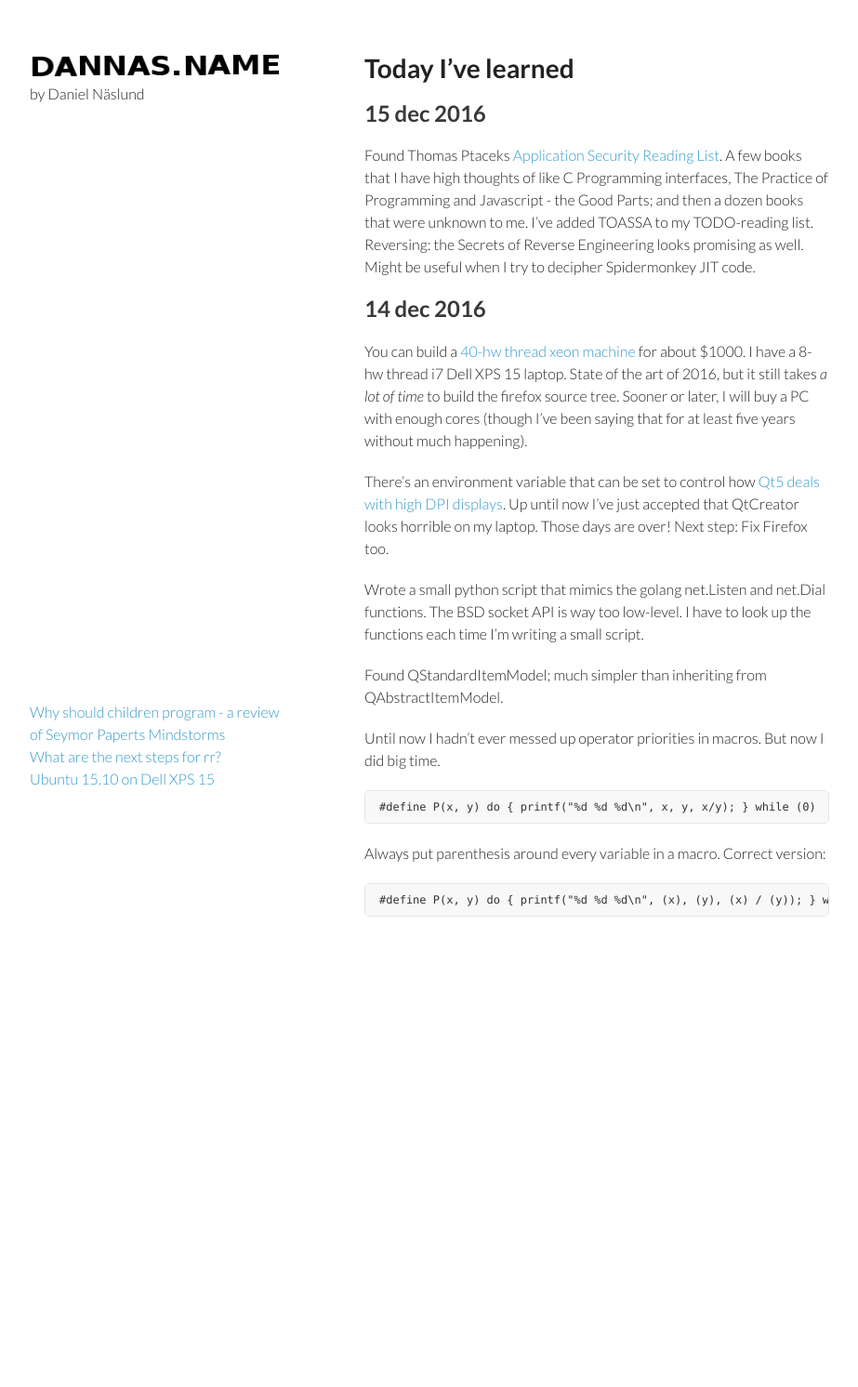
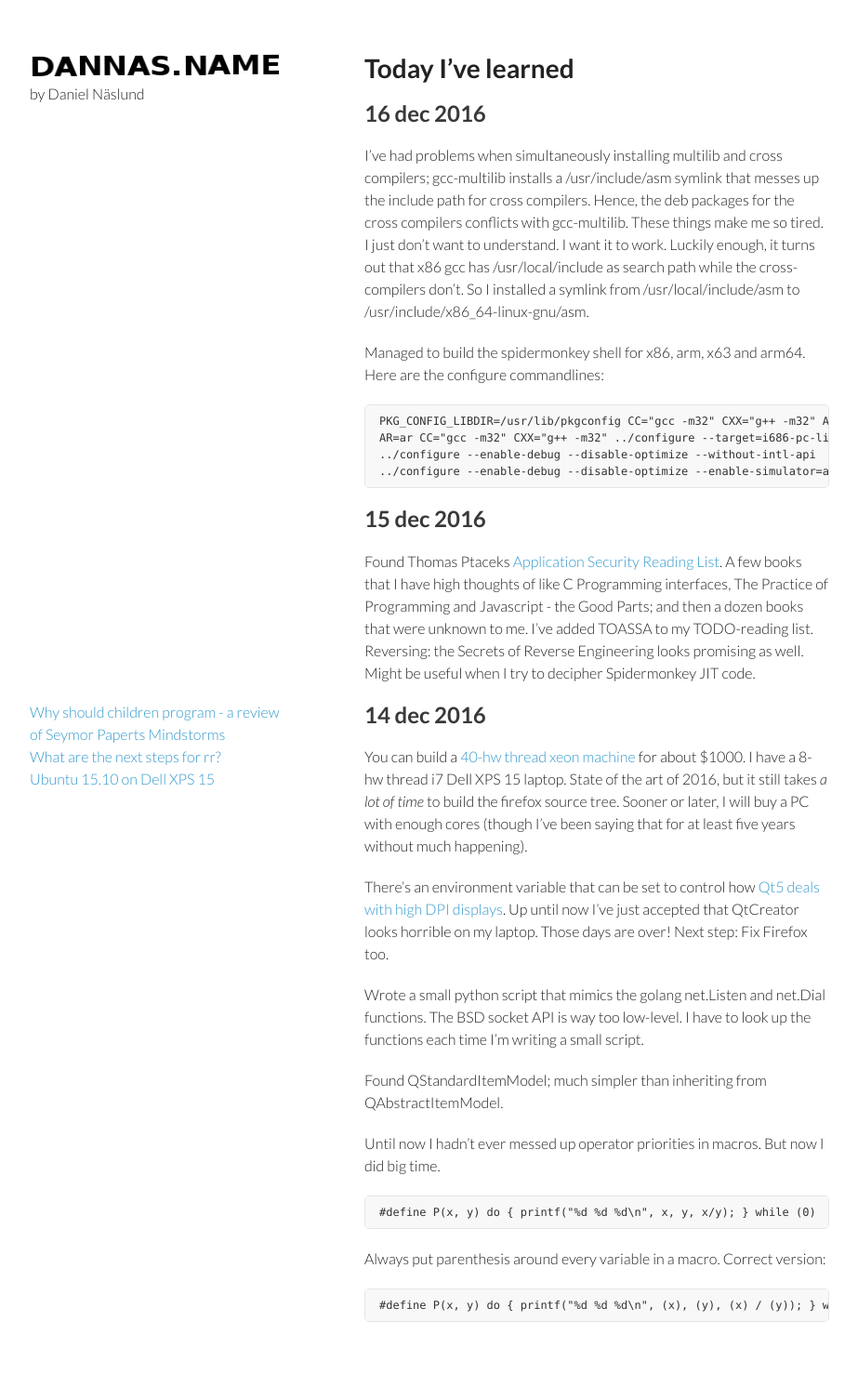
Before and after one commit to dannas/dannas.github.com, a Jekyll site: the page built from TIL.markdown, in a window 1280 px wide. Shown: the whole page at 93% size, without its empty margins (178-1101 px from the left). Built offline with Jekyll 4.4.1, drawn with Linux system fonts in a browser that asks for light colours; our own code applies the rules of GitHub Pages for plain Markdown files; before the commit the page ends 1056 px from its top, so only the background shows below that.

Commit message:
Add TIL of the day

```diff
--- a/TIL.markdown
+++ b/TIL.markdown
@@ -1,4 +1,22 @@
 # Today I've learned
+
+## 16 dec 2016
+I've had problems when simultaneously installing multilib and cross compilers;
+gcc-multilib installs a /usr/include/asm symlink that messes up the include
+path for cross compilers. Hence, the deb packages for the cross compilers
+conflicts with gcc-multilib. These things make me so tired. I just don't want
+to understand. I want it to work. Luckily enough, it turns out that x86 gcc has
+/usr/local/include as search path while the cross-compilers don't. So I
+installed a symlink from /usr/local/include/asm to
+/usr/include/x86_64-linux-gnu/asm.
+
+Managed to build the spidermonkey shell for x86, arm, x63 and arm64. Here are
+the configure commandlines:
+
+    PKG_CONFIG_LIBDIR=/usr/lib/pkgconfig CC="gcc -m32" CXX="g++ -m32" AR=ar ../configure --target=i686-pc-linux --enable-debug --disable-optimize --without-intl-api
+    AR=ar CC="gcc -m32" CXX="g++ -m32" ../configure --target=i686-pc-linux --enable-debug --disable-optimize --enable-simulator=arm --without-intl-api
+    ../configure --enable-debug --disable-optimize --without-intl-api
+    ../configure --enable-debug --disable-optimize --enable-simulator=arm64 --without-intl-api
 
 ## 15 dec 2016
 Found Thomas Ptaceks [Application Security Reading
```
